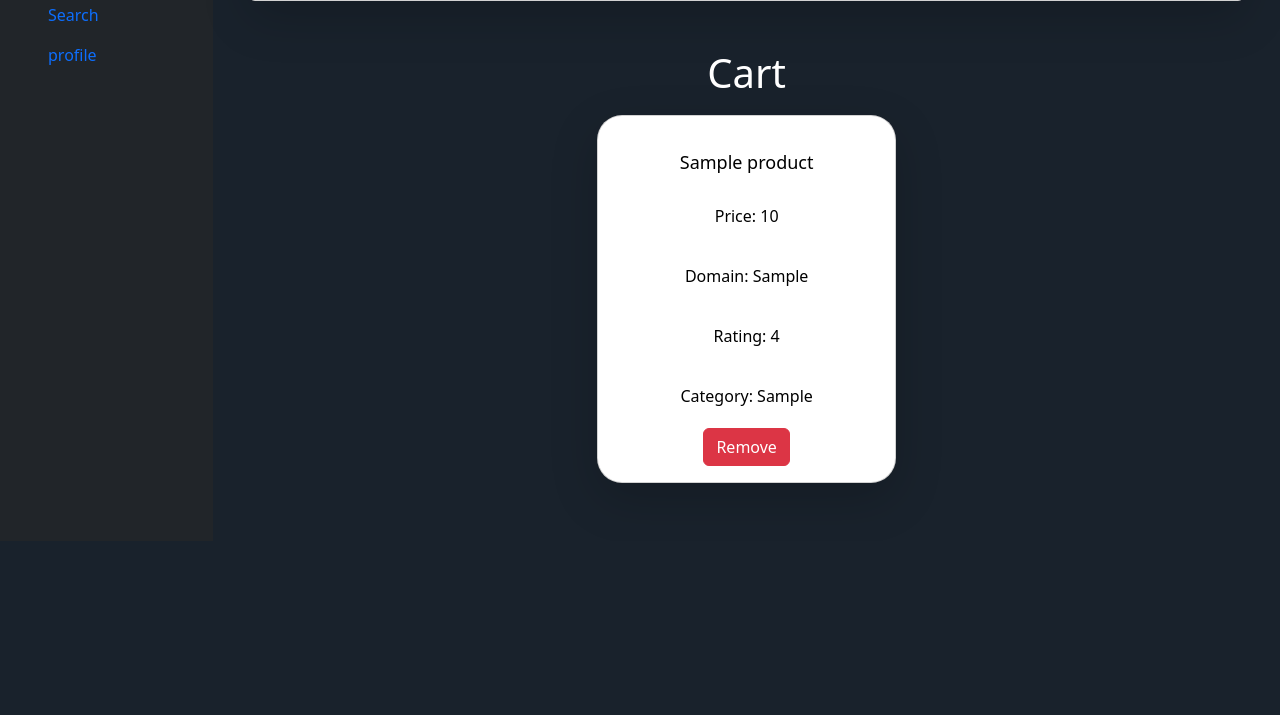
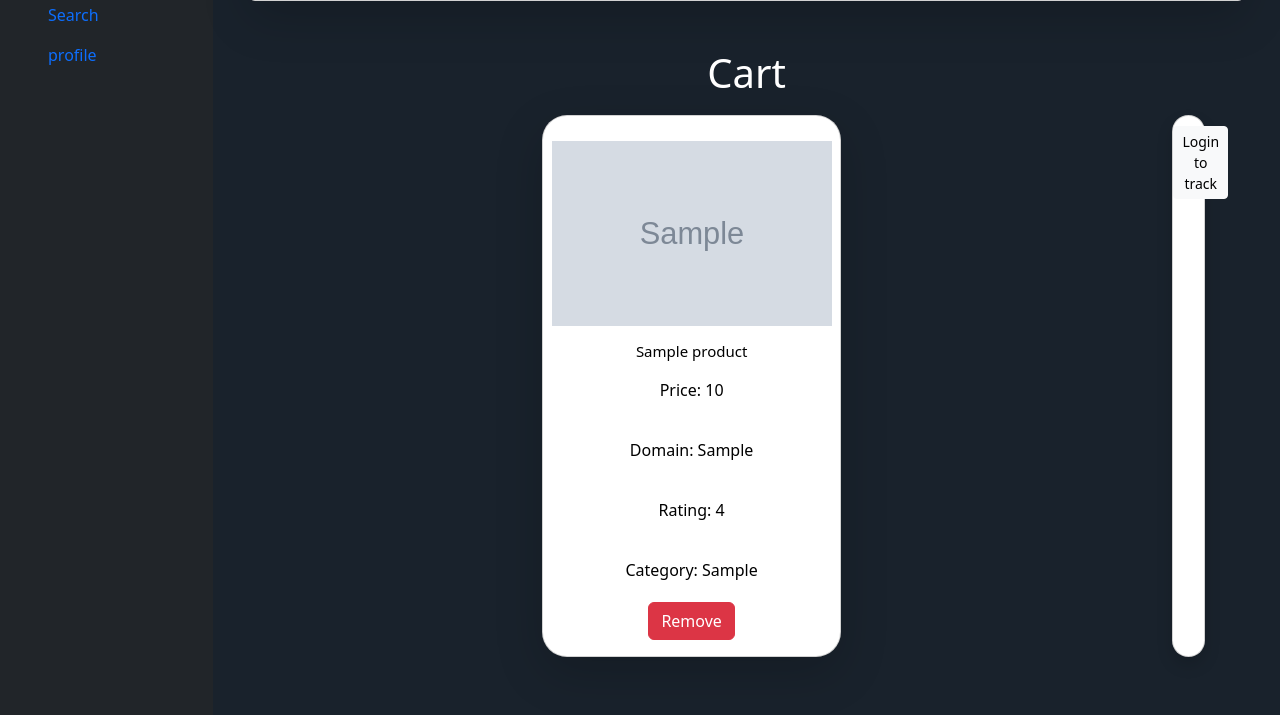
Before and after one commit to rasadov/FastSearch, a Python web app: template src/app/templates/Account/profile.html in a window 1280 px wide. Shown: the part 431-1146 px from the top of the page. Before the commit the page ends 914 px from the top, so only its background shows below. Run offline with Jinja, Linux system fonts and the light colour scheme; the template is opened without the code that fills it: most values are stand-ins (such as "Sample title", 1, 10 or a date in 2020); grey boxes marked "Sample" are stand-in pictures.

Commit message:
fixed bug

```diff
--- a/src/app/routes/main.py
+++ b/src/app/routes/main.py
@@ -22,7 +22,7 @@ Functions:
 
 from flask import jsonify
 from app.models import Product, Cart, User, Message
-from app import (app, render_template,
+from app import (app, render_template, login_required,
             request, redirect, current_user,
             flash, url_for, db, login_user)
 from app.__email__sender__ import send_email
@@ -81,6 +81,7 @@ def search_get():
     )
 
 @app.post('/cart/add')
+@login_required
 def add_to_cart():
     """
     Add a product to the user's cart.
--- a/src/app/static/js/track.js
+++ b/src/app/static/js/track.js
@@ -19,6 +19,7 @@ var trackButtons = document.querySelectorAll('.track-button');
             button.setAttribute('data-tracked', 'False');
         } else {
             action = 'track';
+            button.setAttribute('data-tracked', 'True');
         }
         // Make an AJAX request to the backend
         var xhr = new XMLHttpRequest();
@@ -43,10 +44,12 @@ var trackButtons = document.querySelectorAll('.track-button');
                     console.log('successfully');
                     console.log(response['action']);
                     if (response['action'] == 'track') {
+                        console.log('track');
                         button.classList.remove('track');
                         button.classList.add('tracked');
                         button.innerHTML = 'Tracked';
                     } else {
+                        console.log('untrack');
                         button.classList.remove('tracked');
                         button.classList.add('track');
                         button.innerHTML = 'Track';
--- a/src/app/templates/Account/profile.html
+++ b/src/app/templates/Account/profile.html
@@ -61,9 +61,16 @@
     <div class="flex-container" style="display: flex">
     {% for product in cart %}
         <div class="card shadow-lg border-frame" style="width: 30%; margin: 10px auto; border-radius: 25px; text-align: center;">
-            <a href="{{ product.url }}" style="text-decoration: none; color: black;">
+            <a href="{{ product.url }}" style="text-decoration: none; color: black; ">
+                <img src="{{ product.get_image() }}" class="card-img-top" alt="..." style="border-radius: 25px 25px 0px 0px; padding-top: 25px;">
                 <div class="card-body">
-                    <h1 class="card-title" style="font-size: large; max-width: 80%; margin: auto; padding: 20px; max-lines: 3 !important;">{% if product.title|length < 46 %} {{ product.title }} {% else %} {{ product.title[:45] }}... {% endif %}</h1>
+                    <h1 class="card-title product-title" style="font-size: 15px;">
+                        {% if product.title|length < 101 %}
+                            {{ product.title }}
+                        {% else %}
+                            {{ product.title[:100] }}...
+                        {% endif %}
+                    </h1>
                     <p class="card-text" style="padding: 10px; ">Price: {{product.price}}</p>
                     <p class="card-text" style="padding: 10px; ">Domain: {{product.get_domain()}}</p>
                     <p class="card-text" style="padding: 10px;">Rating: {{product.rating}}</p>
@@ -81,6 +88,29 @@
                 <div class="flex-container" style="display: flex">
                 {% endif %}
     {% endfor %}
+    <div class="flex-container" style="display: flex">
+        {% for product in products %}
+            <div class="card shadow" style="width: 30%; margin: 10px auto; border-radius: 25px; text-align: center;">
+
+                    {% if current_user.is_authenticated %}
+                    <div style="margin-top: 10px;">
+                        <form>
+                            <button type="button" class="btn track-button" id="{{product.id}}" data-tracked="{{in_cart(current_user.id, product.id)}}" onclick="track('{{ product.id }}')">Tracked</button>
+                        </form>
+                    </div>
+                    {% else %}
+                    <div style="margin-top: 10px;">
+                        <a href="{{ url_for('login_get') }}" class="btn btn-light btn-sm">Login to track</a>
+                    </div>
+                    {% endif %}
+                </div>
+            </div>
+                {% if (loop.index) % 3 == 0 %}
+                </div>
+                <div class="flex-container" style="display: flex">
+                {% endif %}
+        {% endfor %}
+        </div>
     </div>
     <div id="empty" class="text-center hidden">
         <p class="m-3">Cart is empty</p>
@@ -91,4 +121,5 @@
 
 {% block scripts %}
 <script type="text/javascript" src="../../static/js/profile.js"></script>
+<script type="text/javascript" src="../../static/js/image.js"></script>
 {% endblock %}
```
